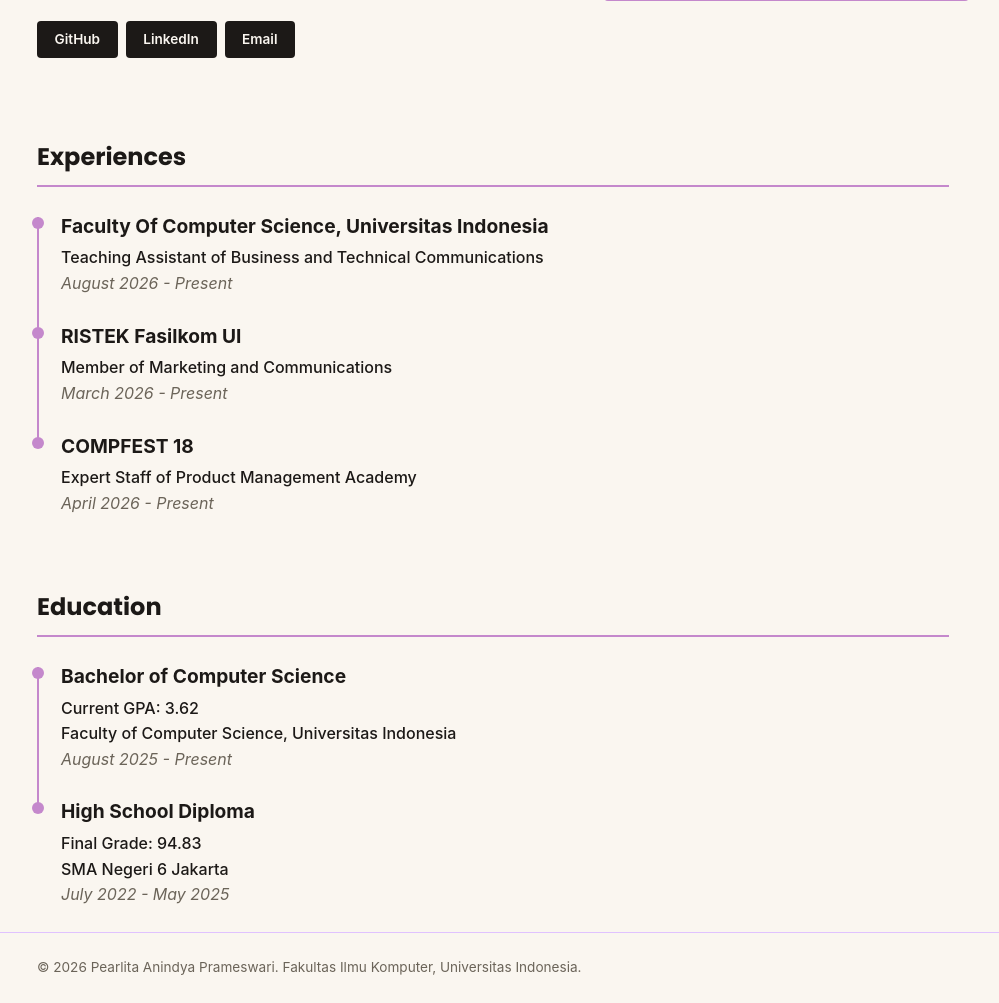
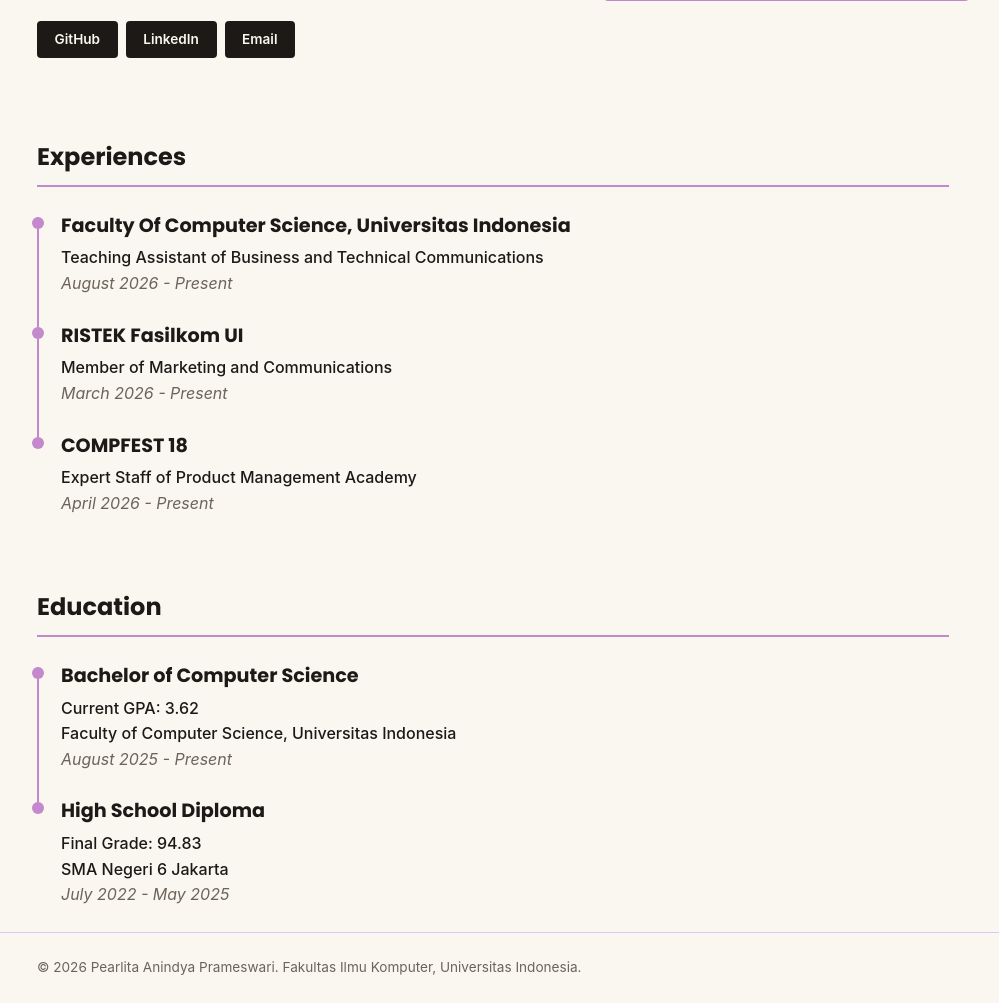
Before and after one commit to pearlitaanindya/myportofolio, a Django app: page / in a window 1280 px wide. Shown: the part 609-1612 px from the top of the page, without its empty margins (147-1146 px from the left). Run offline with Django 5.2, Linux system fonts and the light colour scheme.

Commit message:
style: Fix font family for timeline title

```diff
--- a/static/css/style.css
+++ b/static/css/style.css
@@ -236,7 +236,7 @@
 }
 
 .timeline-title{
-    font-family: -apple-system, "Poppins", Roboto, Helvetica, Arial, sans-serif;
+    font-family: "Poppins", -apple-system, Roboto, Helvetica, Arial, sans-serif;
     font-size: 1.2rem;
     font-weight: bold;
     color: var(--ink);
```
